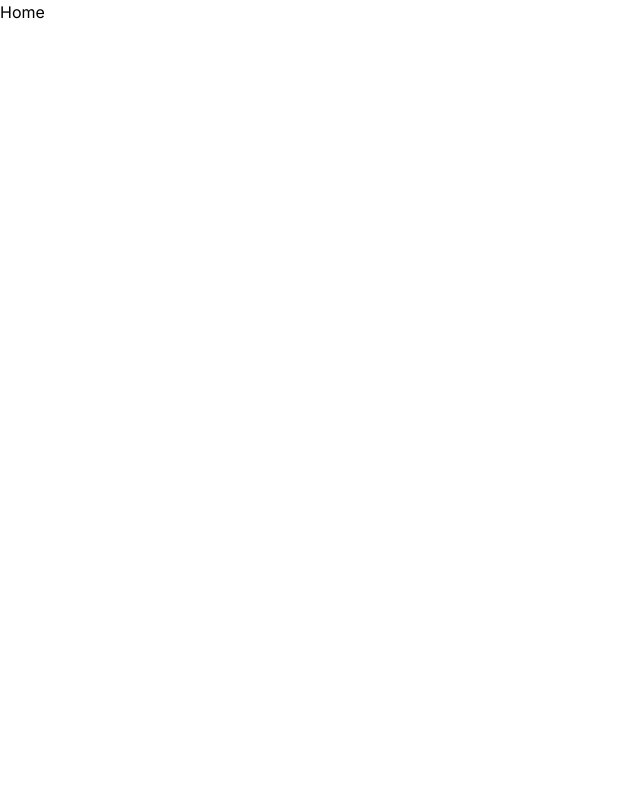
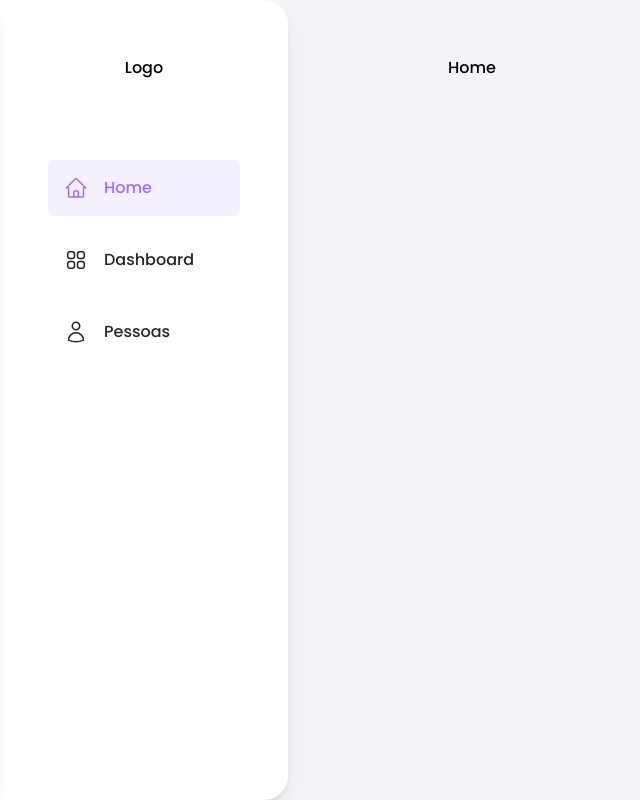
Before and after one commit to gugavillar/heavenly-meet, a Next.js app: page / in a window 1280 px wide. Shown: the whole page, without its empty margins (0-640 px from the left). Built offline with nearby package versions, Linux system fonts and the light colour scheme.

Commit message:
:sparkles: Feat: nav menu desktop and mobile

```diff
--- a/package.json
+++ b/package.json
@@ -11,6 +11,7 @@
     "check-types": "tsc --noemit"
   },
   "dependencies": {
+    "@heroicons/react": "^2.1.1",
     "@hookform/resolvers": "^3.3.4",
     "next": "14.0.4",
     "react": "18.2.0",
@@ -33,6 +34,7 @@
     "postcss": "8.4.33",
     "prettier": "^3.1.1",
     "prettier-plugin-tailwindcss": "^0.5.11",
+    "tailwind-merge": "^2.2.0",
     "tailwindcss": "3.4.1",
     "typescript": "5.3.3"
   },
--- a/src/app/layout.tsx
+++ b/src/app/layout.tsx
@@ -1,9 +1,11 @@
 import type { Metadata } from 'next'
 
-import { Inter } from 'next/font/google'
+import { Poppins } from 'next/font/google'
+
 import './globals.css'
+import { Menu } from '@/components'
 
-const inter = Inter({ subsets: ['latin'] })
+const poppins = Poppins({ weight: ['600', '500'], subsets: ['latin'] })
 
 export const metadata: Metadata = {
   title: 'Eventos',
@@ -17,8 +19,10 @@ export default function RootLayout({
 }) {
   return (
     <html lang="pt-BR">
-      <body className={`flex h-screen w-screen flex-col ${inter.className}`}>
-        {children}
+      <body
+        className={`flex h-screen w-screen flex-col bg-page-500 ${poppins.className}`}
+      >
+        <Menu>{children}</Menu>
       </body>
     </html>
   )
--- /dev/null
+++ b/src/components/Menu/DesktopMenu.tsx
@@ -0,0 +1,18 @@
+import { ReactNode } from 'react'
+
+import { Logo } from './Logo'
+
+type DesktopMenuProps = {
+  children: ReactNode
+}
+
+export const DesktopMenu = ({ children }: DesktopMenuProps) => {
+  return (
+    <aside className="hidden max-w-[300px] flex-col rounded-br-3xl rounded-tr-3xl bg-white px-12 py-14 shadow-lg lg:flex">
+      <Logo className="text-center" />
+      <nav>
+        <ul className="space-y-4">{children}</ul>
+      </nav>
+    </aside>
+  )
+}
--- /dev/null
+++ b/src/components/Menu/ItemMenu.tsx
@@ -0,0 +1,46 @@
+'use client'
+import Link from 'next/link'
+import { usePathname } from 'next/navigation'
+import { ComponentPropsWithRef, ReactNode } from 'react'
+
+type ItemMenuProps = {
+  itens: Array<{
+    url: string
+    label: string
+    icon: (props: ComponentPropsWithRef<'svg'>) => ReactNode
+  }>
+}
+
+export const ItemMenu = ({ itens }: ItemMenuProps) => {
+  const path = usePathname()
+
+  if (!itens?.length) return null
+
+  return itens.map((item) => {
+    const isActive = path === item.url
+    return isActive ? (
+      <Link
+        key={item.label}
+        href={item.url}
+        className="flex h-14 w-48 items-center gap-4 rounded-md bg-brand-500 bg-opacity-10 p-4"
+      >
+        {item.icon({ className: 'text-brand-500 h-6 w-6' })}
+        <span className="text-brand-500">{item.label}</span>
+      </Link>
+    ) : (
+      <Link
+        key={item.label}
+        href={item.url}
+        className="group flex h-14 w-48 items-center gap-4 rounded-md p-4 transition-colors hover:bg-brand-500 hover:bg-opacity-10"
+      >
+        {item.icon({
+          className:
+            'text-zinc-800 h-6 w-6 transition-colors group-hover:text-brand-500',
+        })}
+        <span className="text-zinc-800 transition-colors group-hover:text-brand-500">
+          {item.label}
+        </span>
+      </Link>
+    )
+  })
+}
--- /dev/null
+++ b/src/components/Menu/Logo.tsx
@@ -0,0 +1,10 @@
+import { ComponentProps } from 'react'
+import { twMerge } from 'tailwind-merge'
+
+export const Logo = ({ className, ...props }: ComponentProps<'h1'>) => {
+  return (
+    <h1 className={twMerge('mb-20', className)} {...props}>
+      Logo
+    </h1>
+  )
+}
--- /dev/null
+++ b/src/components/Menu/MobileDrawer.tsx
@@ -0,0 +1,25 @@
+'use client'
+import { Bars3Icon } from '@heroicons/react/24/outline'
+import { ReactNode, useState } from 'react'
+
+import { Sidebar } from '../Sidebar'
+
+type MobileDrawerProps = {
+  children: ReactNode
+}
+
+export const MobileDrawer = ({ children }: MobileDrawerProps) => {
+  const [isOpen, setIsOpen] = useState(false)
+
+  const handleToggle = () => setIsOpen((prevState) => !prevState)
+  return (
+    <>
+      <header className="flex h-24 w-full items-center justify-between px-5 py-6 lg:hidden">
+        <Bars3Icon onClick={handleToggle} className="h-8 w-8" />
+      </header>
+      <Sidebar toggle={handleToggle} isOpen={isOpen}>
+        {children}
+      </Sidebar>
+    </>
+  )
+}
--- /dev/null
+++ b/src/components/Menu/Wrapper.tsx
@@ -0,0 +1,17 @@
+import { MENU } from './constants'
+import { DesktopMenu } from './DesktopMenu'
+import { ItemMenu } from './ItemMenu'
+import { MobileDrawer } from './MobileDrawer'
+
+export const Wrapper = () => {
+  return (
+    <>
+      <MobileDrawer>
+        <ItemMenu itens={MENU} />
+      </MobileDrawer>
+      <DesktopMenu>
+        <ItemMenu itens={MENU} />
+      </DesktopMenu>
+    </>
+  )
+}
--- /dev/null
+++ b/src/components/Menu/constants.tsx
@@ -0,0 +1,23 @@
+'use client'
+import { Squares2X2Icon, HomeIcon, UserIcon } from '@heroicons/react/24/outline'
+import { ComponentPropsWithRef } from 'react'
+
+export const MENU = [
+  {
+    url: '/',
+    label: 'Home',
+    icon: (props: ComponentPropsWithRef<'svg'>) => <HomeIcon {...props} />,
+  },
+  {
+    url: '/dashboard',
+    label: 'Dashboard',
+    icon: (props: ComponentPropsWithRef<'svg'>) => (
+      <Squares2X2Icon {...props} />
+    ),
+  },
+  {
+    url: '/pessoas',
+    label: 'Pessoas',
+    icon: (props: ComponentPropsWithRef<'svg'>) => <UserIcon {...props} />,
+  },
+]
--- /dev/null
+++ b/src/components/Menu/index.tsx
@@ -0,0 +1,16 @@
+import { ReactNode } from 'react'
+
+import { Wrapper } from './Wrapper'
+
+type MenuProps = {
+  children: ReactNode
+}
+
+export const Menu = ({ children }: MenuProps) => {
+  return (
+    <main className="flex h-screen flex-1 flex-col lg:flex-row">
+      <Wrapper />
+      <section className="flex-1 px-5 lg:px-40 lg:py-14">{children}</section>
+    </main>
+  )
+}
--- /dev/null
+++ b/src/components/Sidebar/index.tsx
@@ -0,0 +1,25 @@
+import { XMarkIcon } from '@heroicons/react/24/outline'
+import { ReactNode } from 'react'
+
+import { Logo } from '../Menu/Logo'
+
+type SidebarProps = {
+  toggle: () => void
+  isOpen: boolean
+  children: ReactNode
+}
+
+export const Sidebar = ({ toggle, isOpen, children }: SidebarProps) => {
+  const translate = isOpen ? 'translate-x-0' : '-translate-x-full'
+  return (
+    <aside
+      className={`fixed top-0 h-screen w-2/3 max-w-72 rounded-br-3xl rounded-tr-3xl bg-white px-8 pb-8 pt-12 shadow-lg duration-500 ease-in-out ${translate}`}
+    >
+      <XMarkIcon className="fixed right-6 top-4 h-8 w-8" onClick={toggle} />
+      <Logo />
+      <nav>
+        <ul>{children}</ul>
+      </nav>
+    </aside>
+  )
+}
--- /dev/null
+++ b/src/components/index.ts
@@ -0,0 +1,2 @@
+export * from './Menu'
+export * from './Sidebar'
--- a/tailwind.config.ts
+++ b/tailwind.config.ts
@@ -7,5 +7,22 @@ const config: Config = {
     './src/app/**/*.{js,ts,jsx,tsx,mdx}',
   ],
   plugins: [],
+  theme: {
+    extend: {
+      colors: {
+        brand: {
+          '500': '#9E6EFE',
+        },
+        dark: {
+          '900': '#2D3748',
+          '800': '#718096',
+          '300': '#F9F9F9',
+        },
+        page: {
+          '500': '#F3F4F8',
+        },
+      },
+    },
+  },
 }
 export default config
```
Also changed, not shown: 1 other file (tests, documents, lock files or other folders).
